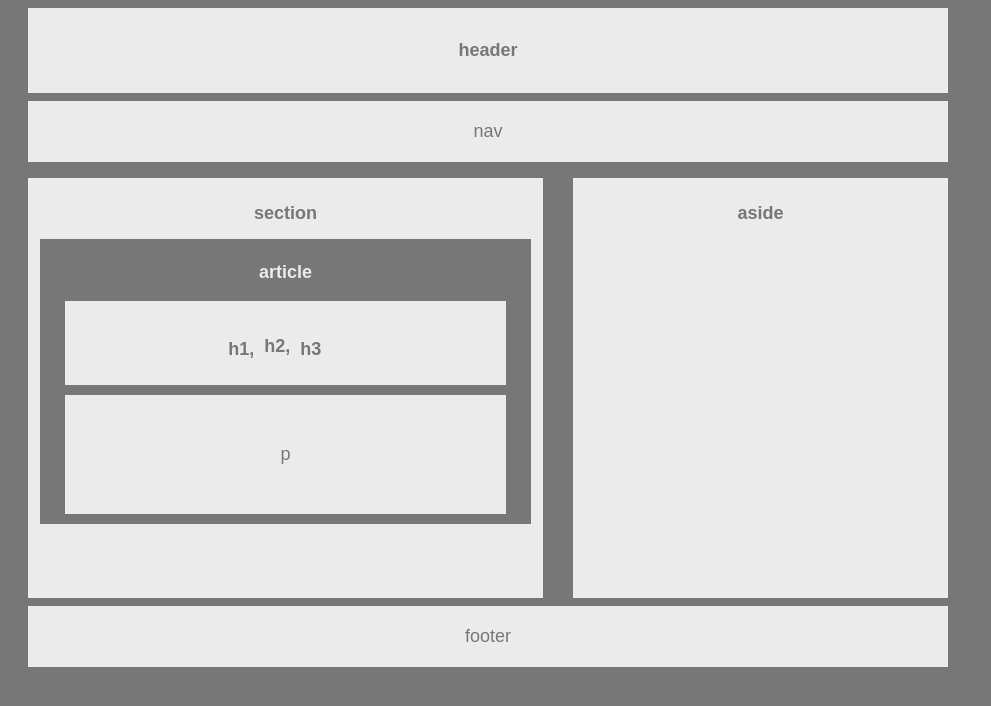
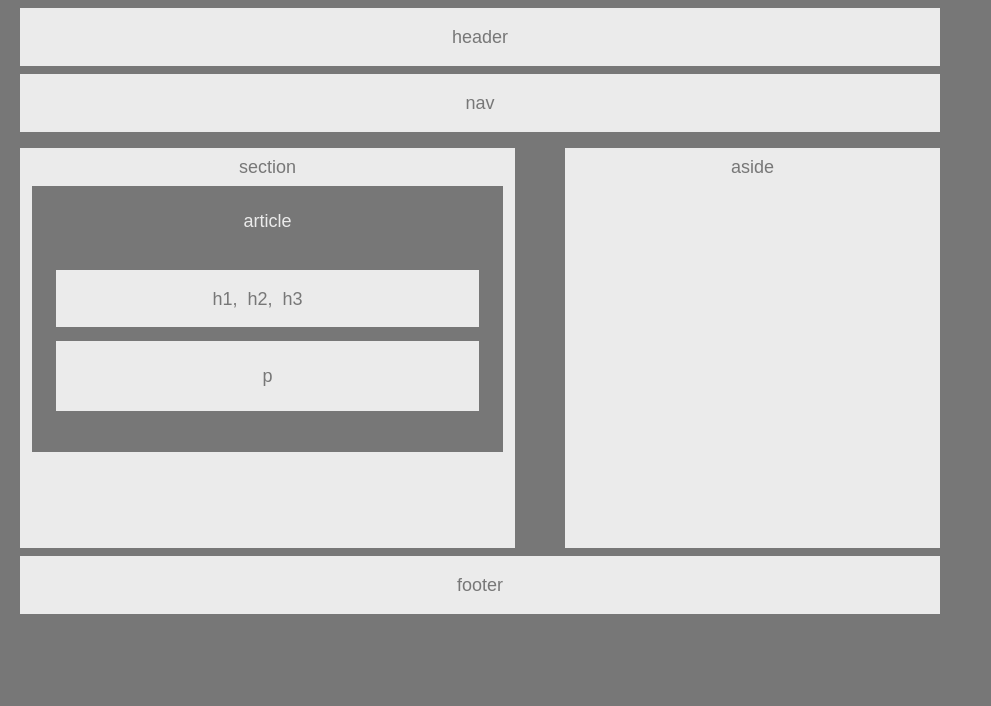
Before and after one commit to JohnGit54/HW-Wireframe, a plain HTML site: page index.html in a window 1280 px wide. Shown: the whole page, without its empty margins (0-991 px from the left). Drawn offline with Linux system fonts and the light colour scheme.

Commit message:
updated Wireframe and added reset.css

```diff
--- a/index.html
+++ b/index.html
@@ -5,6 +5,7 @@
     <meta charset="UTF-8">
     <meta name="viewport" content="width=device-width, initial-scale=1.0">
     <meta http-equiv="X-UA-Compatible" content="ie=edge">
+    <link rel="stylesheet" type="text/css"  href="reset.css">
     <link rel="stylesheet" type="text/css" href="style.css">
     <title>HW-Wireframe</title>
 </head>
--- /dev/null
+++ b/reset.css
@@ -0,0 +1,147 @@
+/* http://meyerweb.com/eric/tools/css/reset/
+   v2.0 | 20110126
+   License: none (public domain)
+*/
+
+html,
+body,
+div,
+span,
+applet,
+object,
+iframe,
+h1,
+h2,
+h3,
+h4,
+h5,
+h6,
+p,
+blockquote,
+pre,
+a,
+abbr,
+acronym,
+address,
+big,
+cite,
+code,
+del,
+dfn,
+em,
+img,
+ins,
+kbd,
+q,
+s,
+samp,
+small,
+strike,
+strong,
+sub,
+sup,
+tt,
+var,
+b,
+u,
+i,
+center,
+dl,
+dt,
+dd,
+ol,
+ul,
+li,
+fieldset,
+form,
+label,
+legend,
+table,
+caption,
+tbody,
+tfoot,
+thead,
+tr,
+th,
+td,
+article,
+aside,
+canvas,
+details,
+embed,
+figure,
+figcaption,
+footer,
+header,
+hgroup,
+menu,
+nav,
+output,
+ruby,
+section,
+summary,
+time,
+mark,
+audio,
+video {
+
+  /* Box-model */
+  padding: 0;
+
+  /* Positioning */
+  margin: 0;
+  font: inherit;
+
+  /* Typography */
+  font-size: 100%;
+  vertical-align: baseline;
+
+  /* Visual */
+  border: 0;
+}
+
+/* HTML5 display-role reset for older browsers */
+article,
+aside,
+details,
+figcaption,
+figure,
+footer,
+header,
+hgroup,
+menu,
+nav,
+section {
+  display: block;
+}
+
+body {
+  line-height: 1;
+}
+
+ol,
+ul {
+  list-style: none;
+}
+
+blockquote,
+q {
+  quotes: none;
+}
+
+blockquote:before,
+blockquote:after,
+q:before,
+q:after {
+
+  /* Misc */
+  content: "";
+  content: none;
+}
+
+table {
+  border-spacing: 0;
+
+  /* Visual */
+  border-collapse: collapse;
+}
--- a/style.css
+++ b/style.css
@@ -1,3 +1,10 @@
+* {
+    margin: 0;
+    padding: 0;
+    box-sizing: border-box;
+  }
+
+
 body{
     background:#777;
     font-family: Arial, Helvetica, sans-serif;
@@ -27,7 +34,7 @@
 
 aside{
     float: right;
-    width: 355px;
+    width: 375px;
     height: 400px;
     margin: 8px 20px;
     padding: 10px;
@@ -65,17 +72,17 @@
     clear: both;
     background:#ebebeb;
     color:#777;
-    width: 70%;
-    margin-top: 2%;
+    width: 90%;
+    margin-top: 14px;
     margin-bottom: 0;
     margin-left: auto;
     margin-right: auto;
-    padding: 10%;
+    padding: 26px 10px;
 }
 
 /* for in the >::ection - article header */
 .sectarticlehead{
-    height: 30%;
+    height: 24%;
     width: 90%;
     background: #ebebeb;
     margin-left: auto;
@@ -84,8 +91,9 @@
 }
 
 #sectarticlehead{
-    margin:15px 37%;
+    margin:40px 37% 10px 37%;
     padding-top: 20px;
+    display: flex;
 }
 
 article{
@@ -94,7 +102,7 @@
     margin-top: 2%;
     margin-left: auto;
     margin-right: auto;
-    padding-top: 1%;
+    padding-top: 26px;
     background: #777;
     color: #fff;
 }
```
